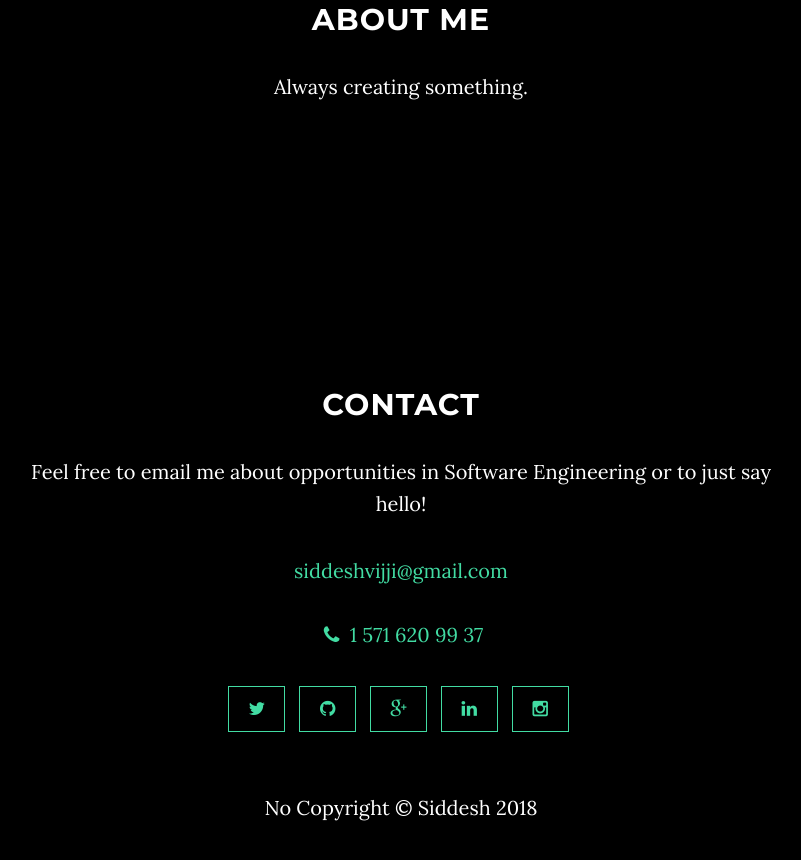
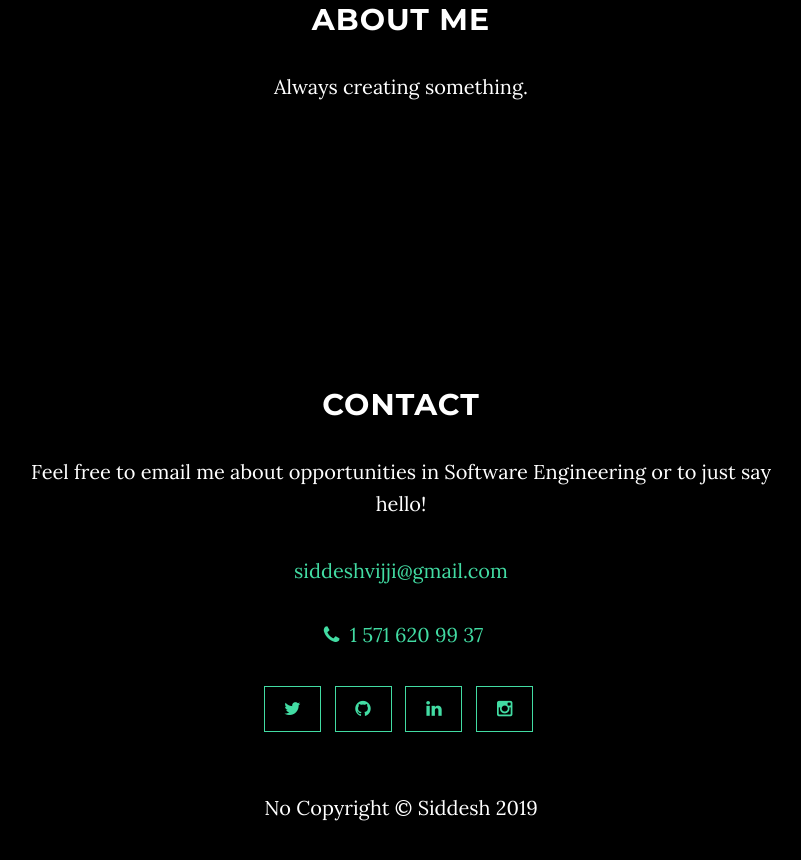
Before and after one commit to SidoPillai/siddeshpillai.github.io, a plain HTML site: page index.html in a window 1280 px wide. Shown: the part 1047-1907 px from the top of the page, without its empty margins (239-1040 px from the left). Drawn offline with Linux system fonts and the light colour scheme; some packages are replaced by stand-ins of ours.

Commit message:
Update index.html

```diff
--- a/index.html
+++ b/index.html
@@ -93,7 +93,6 @@
             <div class="col-lg-8 col-lg-offset-2">
                 <h2>About Me</h2>
                 <p>Always creating something.</p>
-
             </div>
         </div>
     </section>
@@ -131,9 +130,9 @@
                     <li>
                         <a href="https://github.com/siddeshpillai" class="btn btn-default btn-lg"><i class="fa fa-github fa-fw"></i> <span class="network-name"></span></a>
                     </li>
-                    <li>
+<!--                     <li>
                         <a href="https://plus.google.com/+SiddeshPillai" class="btn btn-default btn-lg"><i class="fa fa-google-plus fa-fw"></i> <span class="network-name"></span></a>
-                    </li>
+                    </li> -->
                     <li>
                         <a href="https://www.linkedin.com/in/siddeshpillai" class="btn btn-default btn-lg"><i class="fa fa-linkedin fa-fw"></i> <span class="network-name"></span></a>
                     </li>
@@ -151,7 +150,7 @@
     <!-- Footer -->
     <footer>
         <div class="container text-center">
-            <p>No Copyright &copy; Siddesh 2018</p>
+            <p>No Copyright &copy; Siddesh 2019</p>
         </div>
     </footer>
 
```
